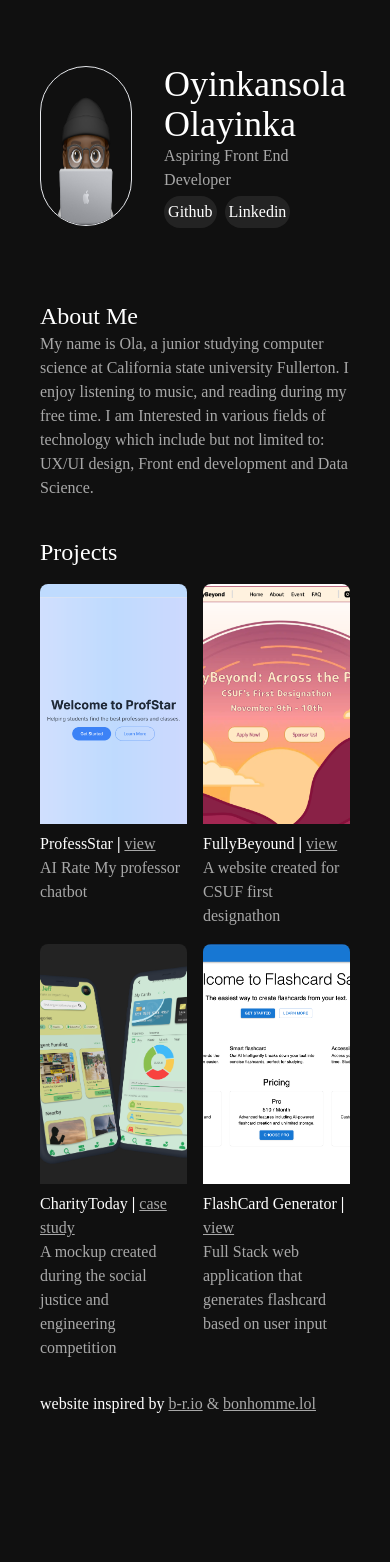
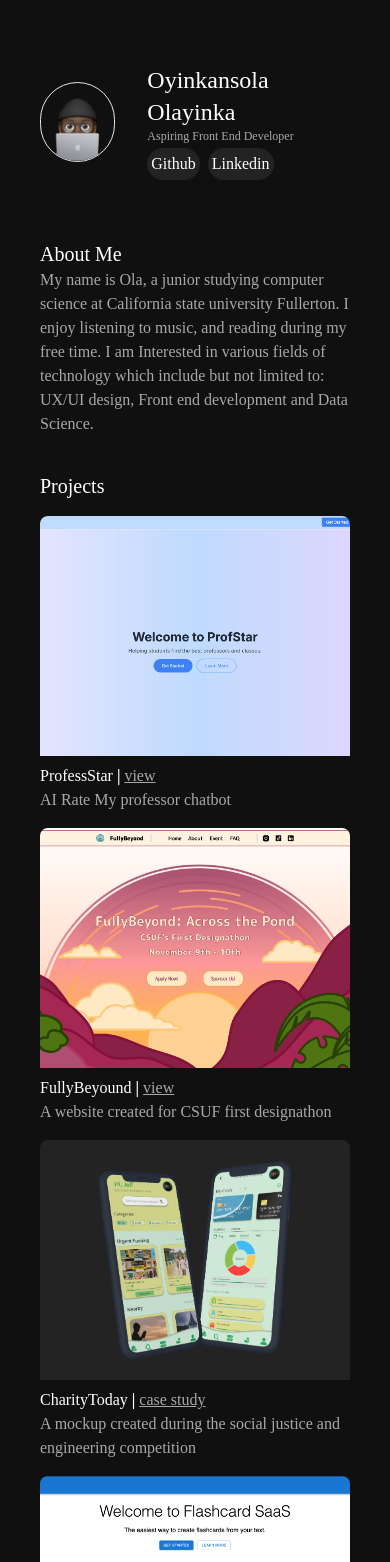
Before and after one commit to olasores/portfolio-new, a SvelteKit app: page / in a window 390 px wide. Shown: the top 1562 px of the page. Before the commit the page ends 1448 px from the top, so only its background shows below. Built offline with nearby package versions, Linux system fonts and the light colour scheme; a web font is replaced by a local one.

Commit message:
responsive

```diff
--- a/src/components/Home.svelte
+++ b/src/components/Home.svelte
@@ -15,17 +15,18 @@
     import saasf from "../lib/assets/saasf.png"
 </script>
 
-<main class=" flex flex-col items-start justify-center mx-auto max-w-[700px] p-40 px-10 pb-4 pt-16 text-white ">
-    <div class="flex items-center space-x-8 mb-9">
+<main class=" flex flex-col items-start justify-center mx-auto max-w-[700px] p-40 px-10 pb-4 pt-16 text-white  ">
+    <div class="flex items-center space-x-8 mb-6 md:mb-9">
         <div class="">
             <!-- img here -->
              <!-- <img src="{olaimg}" class=""  alt="ola-img"> -->
-             <img src="{olaimg2}" class=" w-40 h-40 rounded-full border "  alt="ola-img">
+             <img src="{olaimg2}" class=" w-20 h-20 lg:w-40 lg:h-40 rounded-full border "  alt="ola-img">
         </div>
         <div class="text-white ">
             <!-- words here -->
-             <h2 class="text-4xl">Oyinkansola Olayinka</h2>
-             <p class="mb-1 text-[#A8A8A8]"> Aspiring Front End Developer</p>
+
+             <h2 class="text-2xl lg:text-4xl">Oyinkansola Olayinka</h2>
+             <p class="mb-1 text-xs md:text-xl text-[#A8A8A8]"> Aspiring Front End Developer</p>
 
              <div class="flex space-x-2">
                 <!-- might be better to add icons here -->
@@ -42,19 +43,20 @@
     </div>
 
     <div class="mt-9">
-        <h1 class="text-2xl mb-0">About Me</h1>
+        <h1 class="text-xl md:text-2xl mb-0">About Me</h1>
         <!-- <p class="mt-0 p-0 mb-2 text-[#A8A8A8]"> A little About me</p> -->
          <p class="text-[#A8A8A8]">My name is Ola, a junior studying computer science at California state university Fullerton. I enjoy listening to music, and reading during my free time.
             I am Interested in various fields of technology which include but not limited to: UX/UI design, Front end development and Data Science. </p>
     </div>
 
     <div class="mt-9">
-        <h1 class="text-2xl">Projects </h1>
+        <h1 class="text-xl md:text-2xl">Projects </h1>
     </div>
 
     <div>
-        <div class="py-4 grid grid-cols-2 gap-4">
+        <div class="py-4 grid grid-cols-1 md:grid-cols-2  gap-4">
             <!-- Project 1 -->
+            <a target="_blank"  href="https://ai-rate-my-professor-beta.vercel.app/">
                 <div class="p-0 hover:scale-105 transform transition-transform duration-300">
                     <div class="bg-[#232323] rounded-t-lg overflow-hidden flex items-center justify-center w-full h-60 ">
                         <img src="{profess}" alt="charity-today" class="object-cover w-full h-full">
@@ -62,8 +64,11 @@
                     <h1 class="mt-2">ProfessStar <span class="font-bold">|</span> <a class="text-[#A8A8A8] underline" target="_blank"  href="https://ai-rate-my-professor-beta.vercel.app/">view</a></h1>
                     <p class="text-[#A8A8A8]">AI Rate My professor chatbot</p>
                 </div>
+            </a>
+
 
             <!-- Project 2 -->
+             <a  target="_blank"  href="https://fullybeyond.vercel.app/">
                 <div class="p-0 hover:scale-105 transform transition-transform duration-300">
                     <div class="bg-[#232323] rounded-t-lg overflow-hidden flex items-center justify-center w-full h-60">
                         <img src="{fullyb}" alt="fully-beyond" class="object-cover w-full h-full">
@@ -71,18 +76,23 @@
                     <h1 class="mt-2">FullyBeyound <span class="font-bold">|</span> <a class="text-[#A8A8A8] underline" target="_blank"  href="https://fullybeyond.vercel.app/">view</a></h1>
                     <p class="text-[#A8A8A8]">A website created for CSUF first designathon</p>
                 </div>
+             </a>
+
 
             <!-- Project 3 -->
-
+             <a  target="_blank" href="https://www.figma.com/design/OYRdwpHQFHWVQwTPt9sDm9/CHARITY-TODAY-PRESENTATION?node-id=0-1&t=ERdQHjt9wR1E418A-1">
                 <div class="p-0 hover:scale-105 transform transition-transform duration-300">
                     <div class="bg-[#232323] rounded-t-lg overflow-hidden flex items-center justify-center w-full h-60">
                         <img src="{ctr}" alt="charity-today" class="object-cover w-full h-full">
                     </div>
-                <h1 class="mt-2">CharityToday <span class="font-bold">|</span> <a class="text-[#A8A8A8] underline" target="_blank"  href="https://ai-rate-my-professor-beta.vercel.app/">case study</a></h1>
+                    <h1 class="mt-2">CharityToday <span class="font-bold">|</span> <a class="text-[#A8A8A8] underline" target="_blank"  href="">case study</a></h1>
                     <p class="text-[#A8A8A8]">A mockup created during the social justice and engineering competition</p>
                 </div>
+             </a>
+
 
             <!-- project 4  -->
+             <a target="_blank"  href="https://flashcards-saas-weld.vercel.app/">
                 <div class="p-0 hover:scale-105 transform transition-transform duration-300">
                     <div class="bg-[#232323] rounded-t-lg overflow-hidden flex items-center justify-center w-full h-60">
                         <img src="{saasf}" alt="charity-today" class="object-cover w-full h-full">
@@ -90,6 +100,8 @@
                     <h1 class="mt-2">FlashCard Generator <span class="font-bold">|</span> <a class="text-[#A8A8A8] underline" target="_blank"  href="https://flashcards-saas-weld.vercel.app/">view</a></h1>
                     <p class="text-[#A8A8A8]">Full Stack web application that generates flashcard based on user input</p>
                 </div>
+             </a>
+
         </div>
     </div>
 
```
Lines whose indentation alone changed are shown as unchanged.
